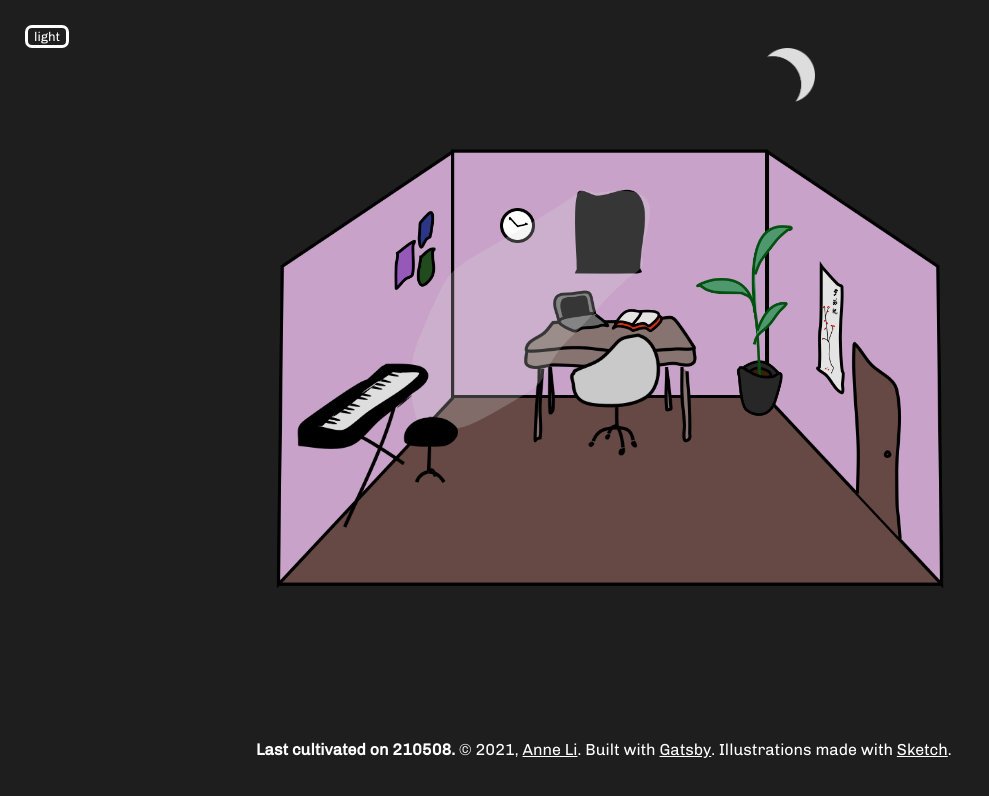
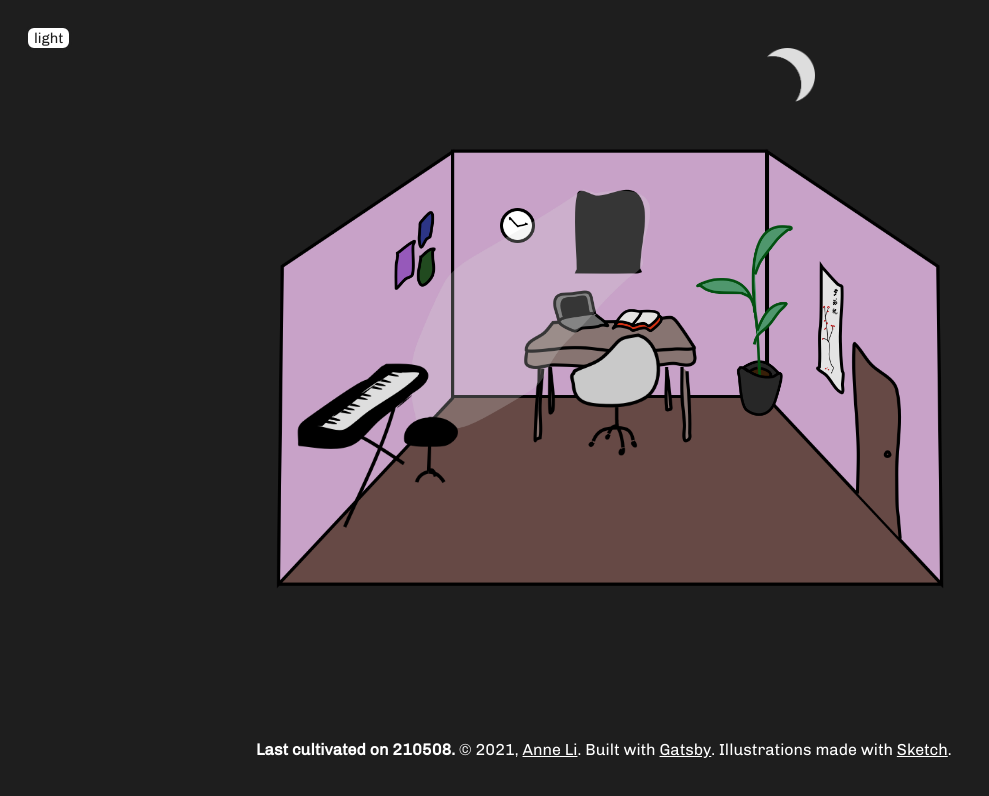
Before and after one commit to fibanneacci/digital-garden, a Gatsby site: page / in a window 1280 px wide. Shown: the whole page, without its empty margins (0-989 px from the left). Built offline with nearby package versions, Linux system fonts and the light colour scheme; Gatsby itself is replaced by a stand-in of ours.

Commit message:
change button look

```diff
--- a/src/styles/index.scss
+++ b/src/styles/index.scss
@@ -30,10 +30,12 @@ a:hover {
 }
 
 #toggle-button {
-    font-size: 0.8rem;
+    font-size: 0.9rem;
     border-width: 3px;
     border-style: solid;
-    border-color: var(--font-color);
-    border-radius: 7px;
+    border-color: var(--color-primary);
+    border-radius: 9px;
     cursor: pointer;
+    color: var(--color-primary);
+    background-color: var(--font-color);
 }
```
